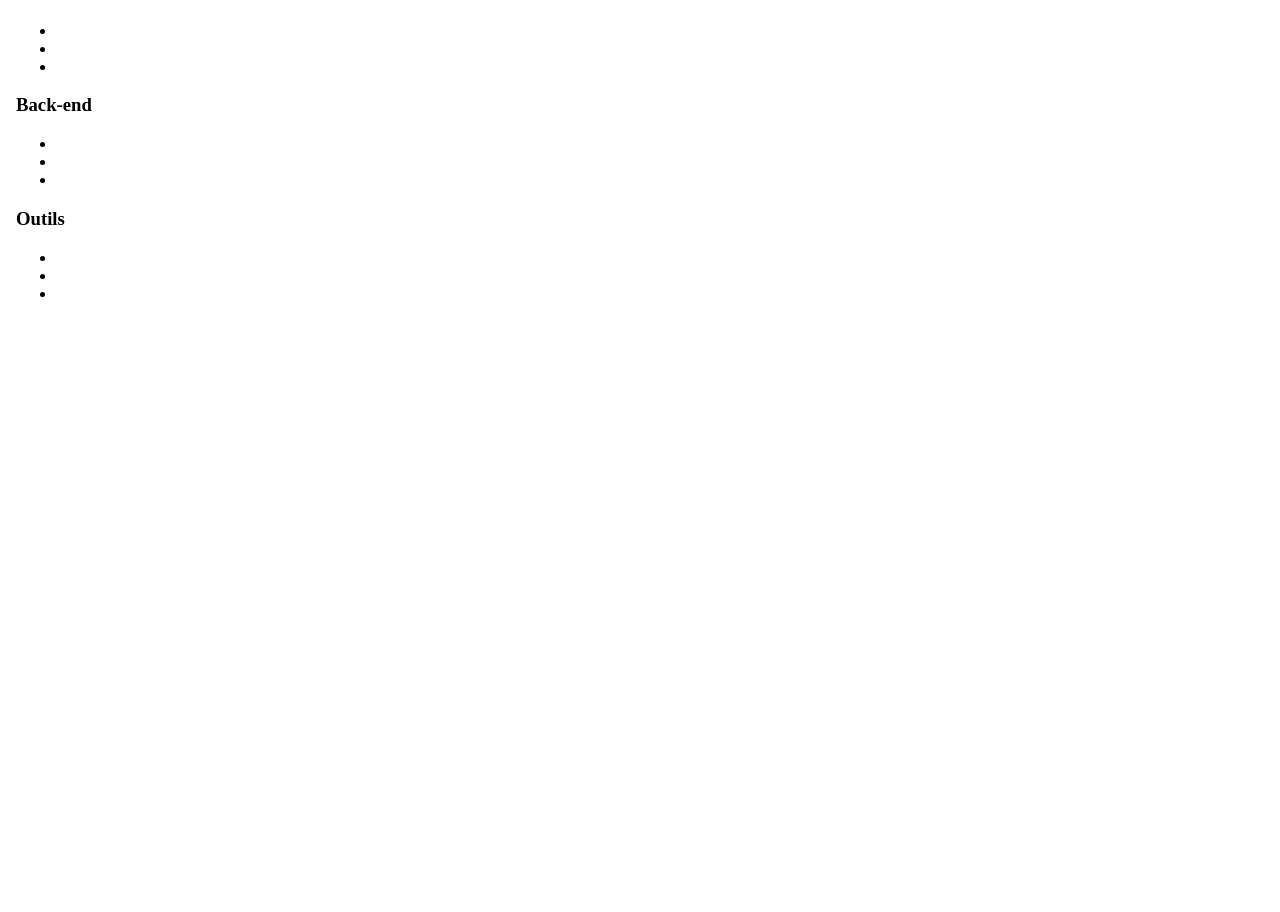
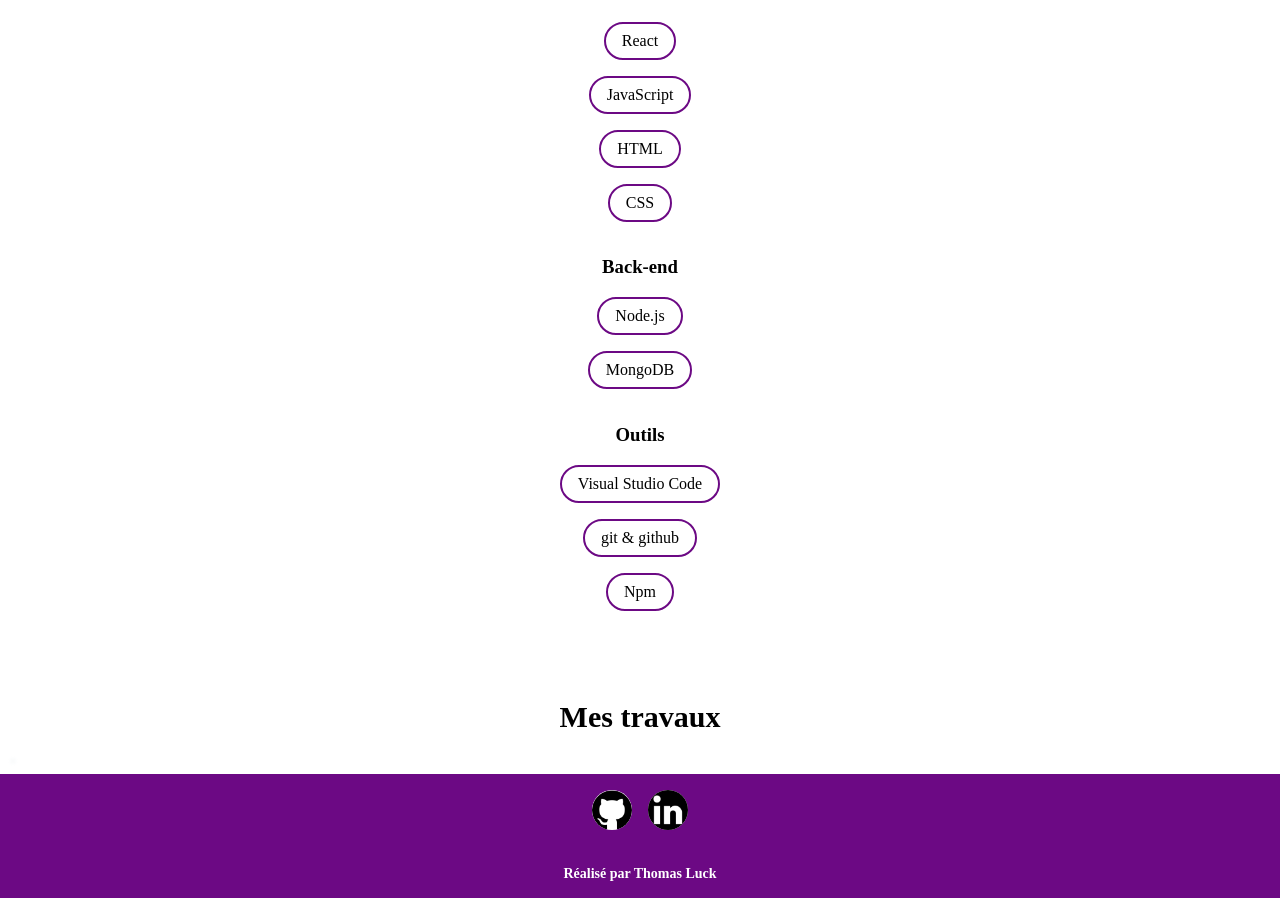
Before and after one commit to Thomaslck10/Portfolio-Thomas-Luck, a React (Create React App) app: page / in a window 1280 px wide. Shown: the part 605-1517 px from the top of the page. Before the commit the page ends 940 px from the top, so only its background shows below. Built offline with nearby package versions, Linux system fonts and the light colour scheme.

Commit message:
Update Skill + Footer

```diff
--- a/src/app.jsx
+++ b/src/app.jsx
@@ -2,6 +2,8 @@ import Header from './components/Header';
 import About from './components/About';
 import Skills from './components/Skills';
 import Works from './components/Works';
+import Footer from './components/Footer';
+
 
 function App() {
     return (
@@ -10,6 +12,7 @@ function App() {
         <About />
         <Skills />
         <Works />
+        <Footer />
     </div>
     )
 };
--- a/src/components/Footer/index.jsx
+++ b/src/components/Footer/index.jsx
@@ -0,0 +1,21 @@
+import '../../styles/Footer.css';
+import LogoGithub from '../../assets/images/logo_github.png';
+import LogoLinkedin from '../../assets/images/logo_linkedin.png';
+
+function Footer() {
+    return (
+        <footer className='footer'>
+         <div className='logo-div'>
+            <a href='https://github.com/Thomaslck10?tab=repositories' >
+                <img src={LogoGithub} className='logo'></img>
+            </a>
+            <a href='https://www.linkedin.com/in/thomas-luck-35301b20b/'>
+                <img src={LogoLinkedin} className='logo'></img>
+            </a>
+         </div>
+         <h3>Réalisé par Thomas Luck</h3>
+        </footer>
+    )
+}
+
+export default Footer;
--- a/src/components/Header/index.jsx
+++ b/src/components/Header/index.jsx
@@ -4,16 +4,16 @@ function Header() {
     return (
         <header>
             <nav className='nav-bar'>
-                <a href="About">
+                <a href="#About">
                     À propos
                 </a>
-                <a href="Skills">
+                <a href="#Skills">
                     Compétences
                 </a>
-                <a href="#">
+                <a href="#Works">
                     Portfolio
                 </a>
-                <a href="#">
+                <a href="#Contact">
                     Contact
                 </a>
             </nav>
--- a/src/components/Skills/index.jsx
+++ b/src/components/Skills/index.jsx
@@ -7,25 +7,25 @@ function Skills() {
               <div>
                 <h3>Front-end</h3>
                 <ul>
-                    <li></li>
-                    <li></li>
-                    <li></li>
+                    <li>React</li>
+                    <li>JavaScript</li>
+                    <li>HTML</li>
+                    <li>CSS</li>
                 </ul>
               </div>
               <div>
                 <h3>Back-end</h3>
                 <ul>
-                    <li></li>
-                    <li></li>
-                    <li></li>
+                    <li>Node.js</li>
+                    <li>MongoDB</li>
                 </ul>
               </div>
               <div>
                 <h3>Outils</h3>
                 <ul>
-                    <li></li>
-                    <li></li>
-                    <li></li>
+                    <li>Visual Studio Code</li>
+                    <li>git & github</li>
+                    <li>Npm</li>
                 </ul>
               </div>
         </section>
--- a/src/components/Works/index.jsx
+++ b/src/components/Works/index.jsx
@@ -1,9 +1,13 @@
 import '../../styles/Works.css';
+
 
 function Works() {
     return (
-        <section>
-
+        <section id='Works'>
+            <h2>Mes travaux</h2>
+            <div className='cards-container'>
+                <a className='work-card'></a>
+            </div>
         </section>
     )
 }
--- /dev/null
+++ b/src/styles/Footer.css
@@ -0,0 +1,29 @@
+.footer{
+    background-color: #6C0984;
+}
+
+.footer h3{
+    text-align: center;
+    padding: 1rem;
+    color: white;
+    font-size: 14px;
+    margin-top: 0;
+
+}
+
+.logo{
+    height: 40px;
+    width: 40px;
+    border-radius: 50%;
+    background-color: white;
+
+}
+
+.logo-div{
+    display: flex;
+    justify-content: center;
+}
+
+footer a{
+    padding: 1rem 0.5rem;
+}
--- a/src/styles/Skills.css
+++ b/src/styles/Skills.css
@@ -1,7 +1,25 @@
 #Skills {
     padding: 1rem;
+    background-color:  ;
 }
 
-#Skills h2 {
+#Skills h2, #Skills h3 {
     text-align: center;
 }
+
+li {
+    list-style-type: none;
+    width: fit-content;
+    border: solid 2px #6C0984;
+    border-radius: 50px;
+    list-style-type: none;
+    padding: 0.5rem 1rem;
+    margin-bottom: 1rem;
+}
+
+ul{
+    display: flex;
+    flex-direction: column;
+    align-items: center;
+    padding-left: 0;
+}
--- a/src/styles/Works.css
+++ b/src/styles/Works.css
@@ -0,0 +1,13 @@
+#Works {
+    padding: 1rem;
+}
+
+#Works h2{
+    text-align: center;
+}
+
+.work-card {
+    width: 100%;
+    aspect-ratio: 1/1;
+    box-shadow:  5px 15px 0 rgba(155, 161, 173, 0.2), -3px 3px 3px 3px rgba(230, 234, 238, 0.2);
+}
```
Also changed, not shown: src/assets/images/logo_github.png (added), src/assets/images/logo_linkedin.png (added).
